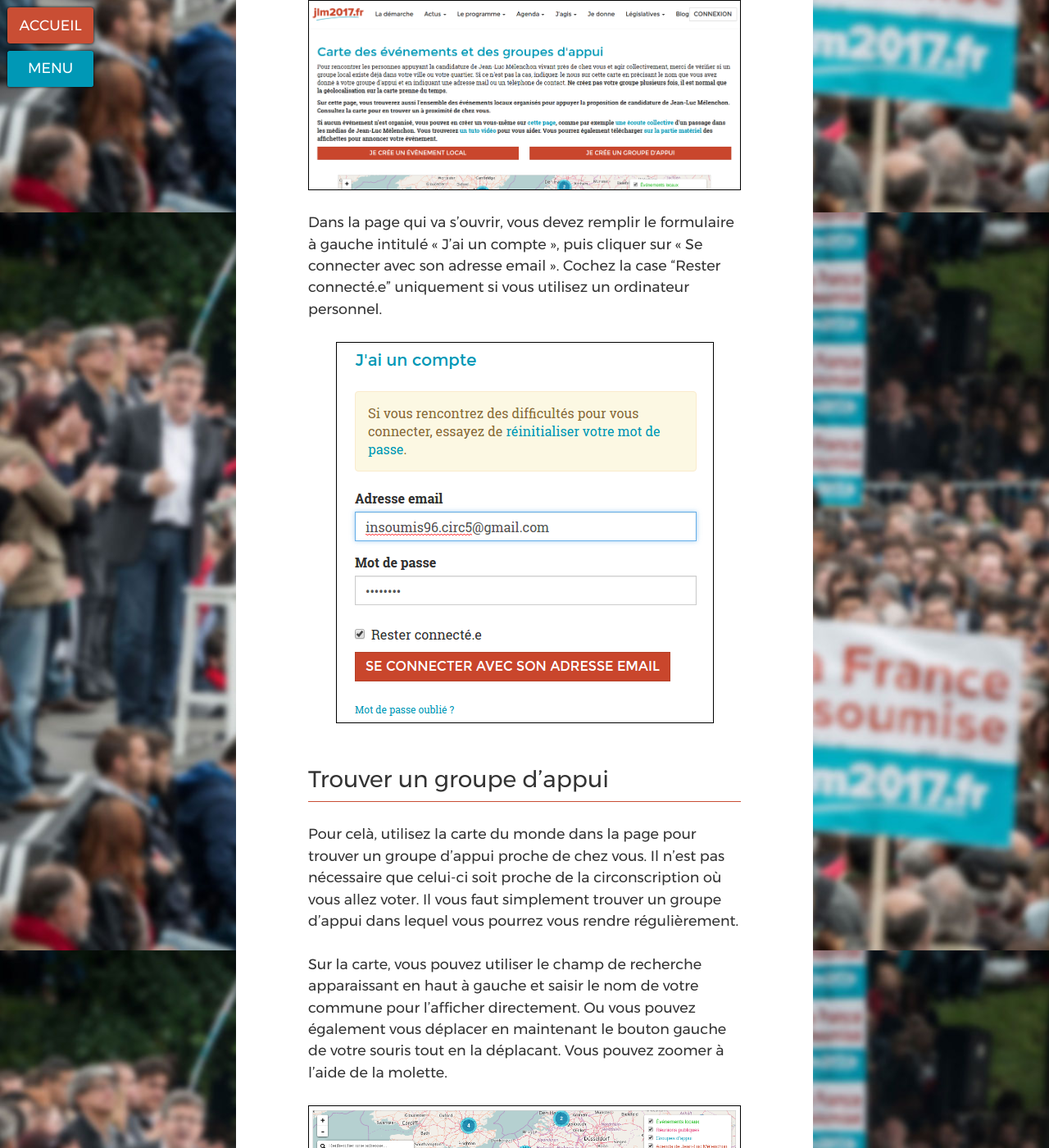
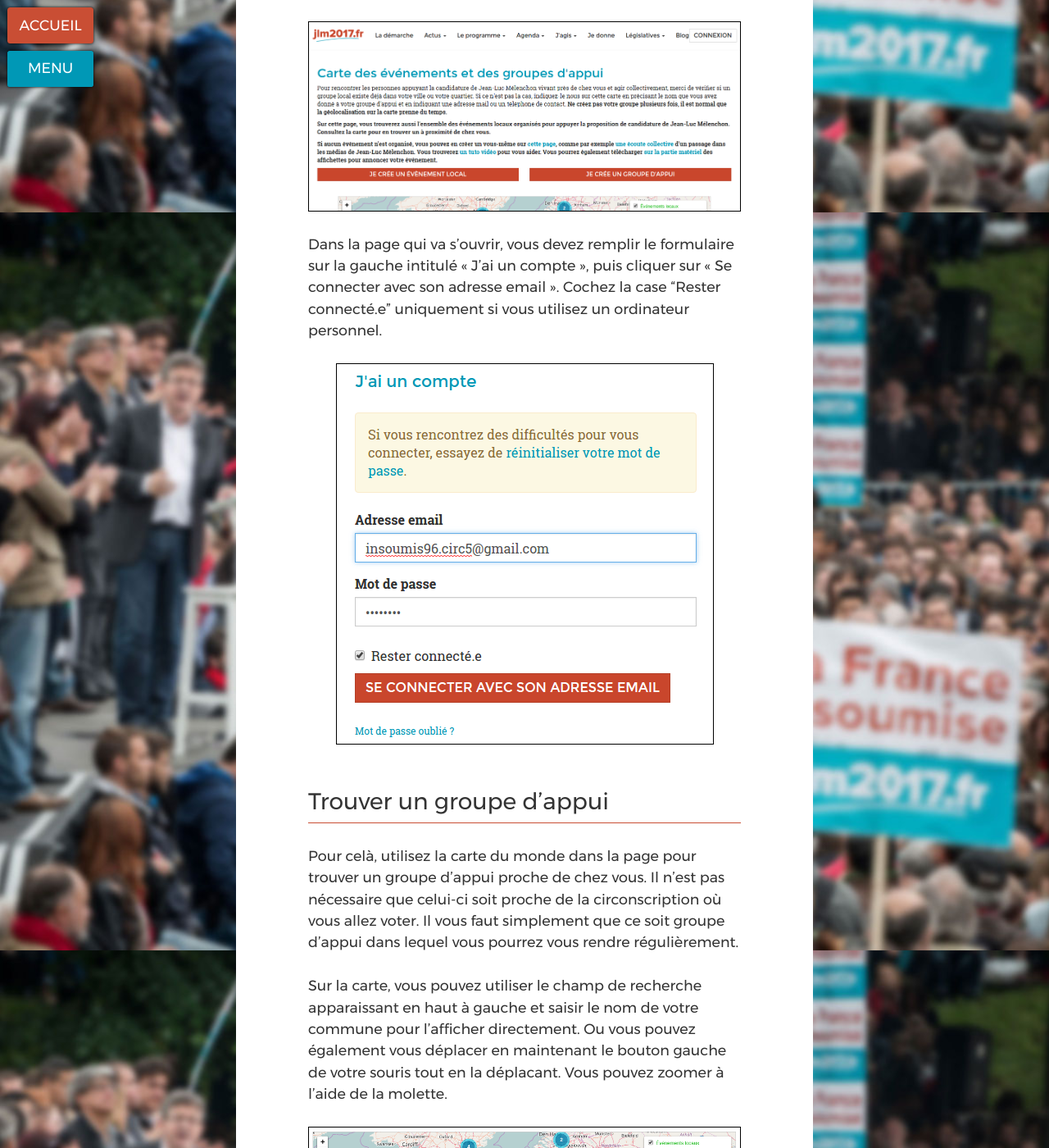
Before and after one commit to ryuran/kitcampagne.fi, a Jekyll site: the page built from _cat_franceinsoumise/rejoindre-groupe.md, in a window 1280 px wide and 1400 px high, scrolled down 641 px. Shown: the whole window at 82% size. Built offline with Jekyll 4.4.1, drawn with Linux system fonts in a browser that asks for light colours; some of the changed text lies outside the part shown.

Commit message:
re correction

```diff
--- a/_cat_franceinsoumise/rejoindre-groupe.md
+++ b/_cat_franceinsoumise/rejoindre-groupe.md
@@ -8,22 +8,22 @@
 ---
 
 >**Prérequis :**
->pour suivre cette page d’aide, vous devez avoir un compte sur la plateforme de la France Insoumise. Si vous n’en avez pas, [vous pouvez suivre cette autre page d’aide](/franceinsoumise/rejoindre).
+>pour suivre cette page d’aide, vous devez avoir un compte sur la plateforme de la France Insoumise. Si vous n’en avez pas encore créer un , [vous pouvez suivre cette autre page d’aide](/franceinsoumise/rejoindre).
 
 ## Se connecter à son compte France Insoumise
 
-Pour rejoindre un groupe d’appui, vous devez être connecté à votre compte France Insoumise. Pour cela, il faut aller sur la page [http://f-i.jlm2017.fr/](http://f-i.jlm2017.fr/) et cliquer sur « Connexion » en haut à droite.
+Pour rejoindre un groupe d’appui, vous devez être connecté à votre compte France Insoumise. Pour cela, il vous faut aller sur la page [http://f-i.jlm2017.fr/](http://f-i.jlm2017.fr/) et cliquer sur « Connexion » en haut à droite.
 
 ![Page d’accueil de la plateforme France Insoumise](/assets/images/screenshots/franceinsoumise-connexion1.png)
 
-Dans la page qui va s'ouvrir, vous devez remplir le formulaire à gauche intitulé « J’ai un compte », puis cliquer sur « Se connecter avec son adresse email ».
+Dans la page qui va s'ouvrir, vous devez remplir le formulaire sur la gauche intitulé « J’ai un compte », puis cliquer sur « Se connecter avec son adresse email ».
 Cochez la case "Rester connecté.e" uniquement si vous utilisez un ordinateur personnel.
 
 ![Formulaire de connexion de la plateforme France Insoumise](/assets/images/screenshots/franceinsoumise-connexion2.png)
 
 ## Trouver un groupe d’appui
 
-Pour celà, utilisez la carte du monde dans la page pour trouver un groupe d’appui proche de chez vous. Il n’est pas nécessaire que celui-ci soit proche de la circonscription où vous allez voter. Il vous faut simplement trouver un groupe d’appui dans lequel vous pourrez vous rendre régulièrement.
+Pour celà, utilisez la carte du monde dans la page pour trouver un groupe d’appui proche de chez vous. Il n’est pas nécessaire que celui-ci soit proche de la circonscription où vous allez voter. Il vous faut simplement que ce soit groupe d’appui dans lequel vous pourrez vous rendre régulièrement.
 
 Sur la carte, vous pouvez utiliser le champ de recherche apparaissant en haut à gauche et saisir le nom de votre commune pour l'afficher directement.
 Ou vous pouvez également vous déplacer en maintenant le bouton gauche de votre souris tout en la déplacant. Vous pouvez zoomer à l’aide de la molette.
```
